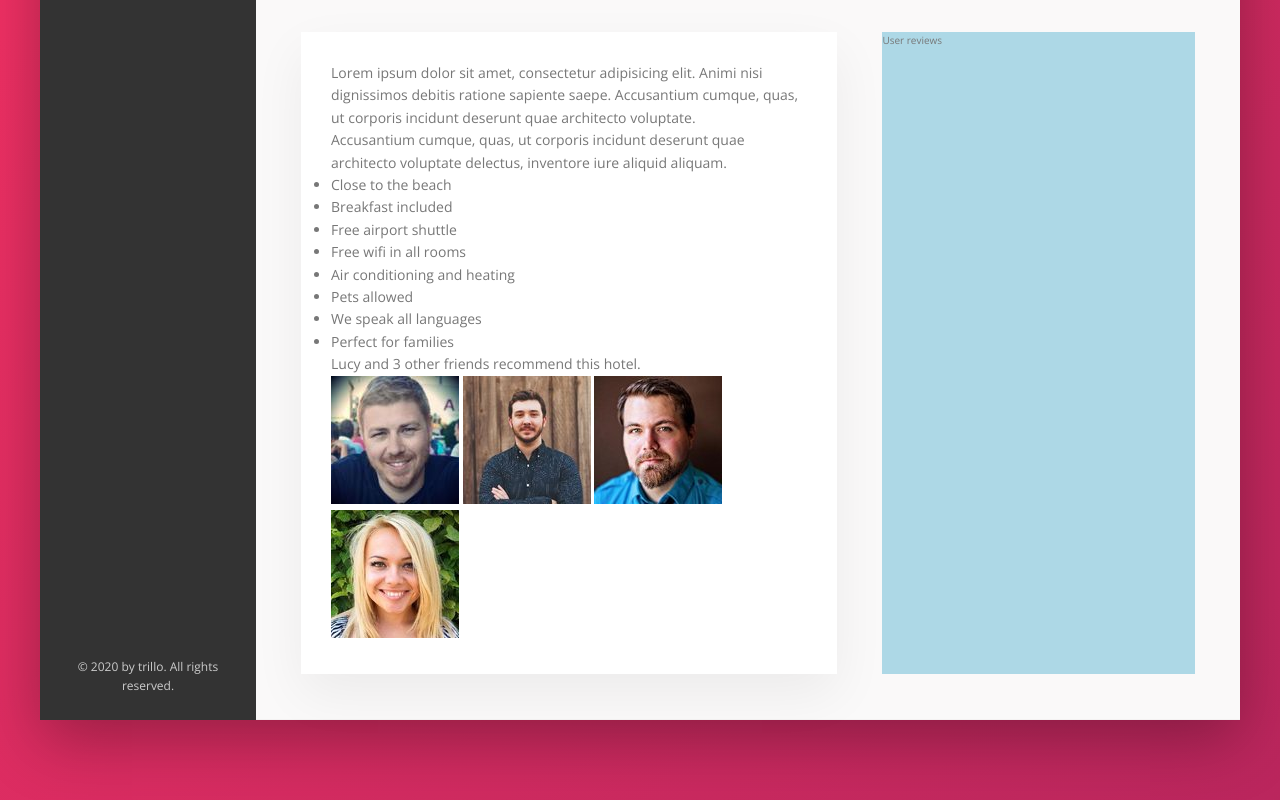
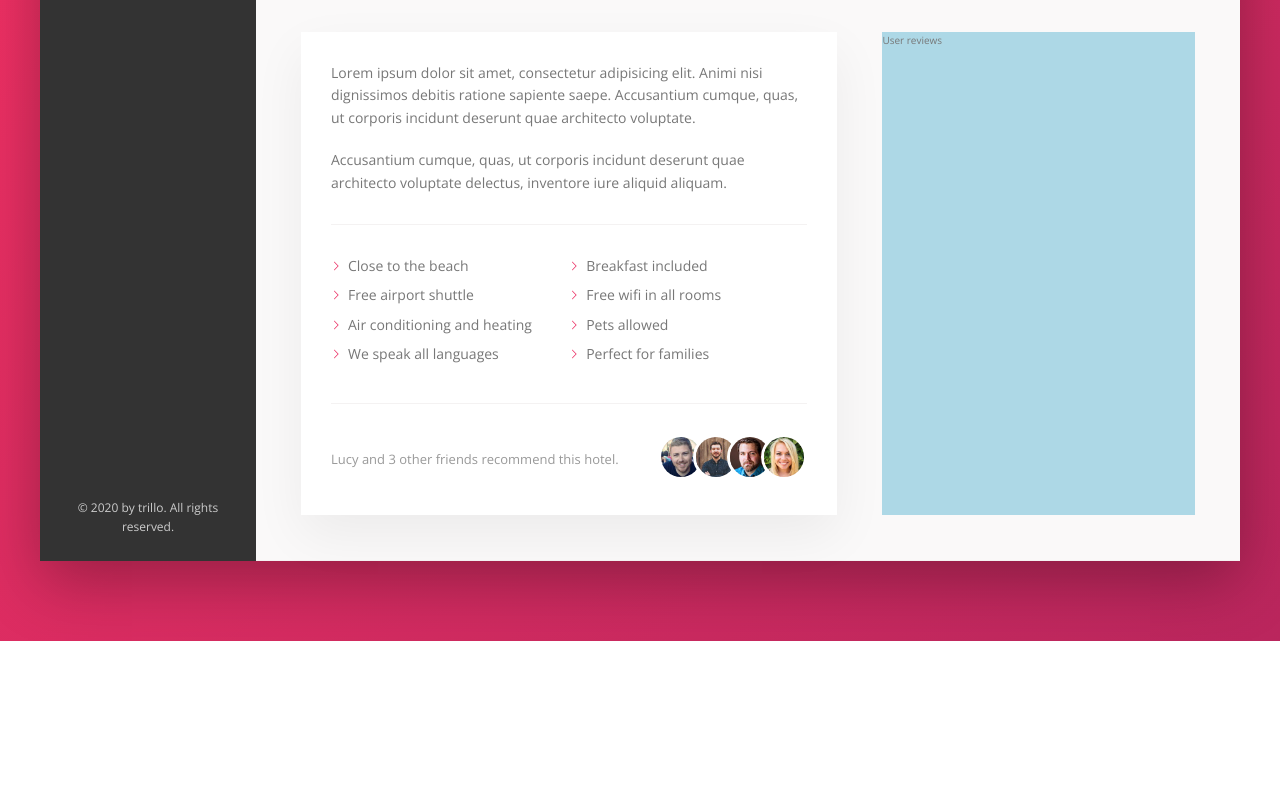
Before and after one commit to DaseulChun/trillo, a website: page index.html in a window 1280 px wide. Shown: the part 619-1419 px from the top of the page. After the commit the page ends 1260 px from the top, so only its background shows below. Drawn offline with nearby package versions, Linux system fonts and the light colour scheme.

Commit message:
Complete the Description Section -- last-of-type, flex-wrap, mask-image, box-sizing: content-box

```diff
--- a/sass/_components.scss
+++ b/sass/_components.scss
@@ -307,3 +307,78 @@
     box-shadow: none;
   }
 }
+
+/////////////////////////////////
+// PARAGRAPH
+
+.paragraph:not(:last-of-type) {
+  margin-bottom: 2rem;
+}
+
+
+
+/////////////////////////////////
+// LIST
+
+.list {
+  list-style: none;
+  margin: 3rem 0;
+  padding: 3rem 0;
+  border-top: var(--line);
+  border-bottom: var(--line);
+
+  display: flex;
+  flex-wrap: wrap;
+
+  &__item {
+    flex: 0 0 50%;
+    margin-bottom: .7rem;
+  }
+
+  &__item::before {
+    content: "";
+    display: inline-block;
+    height: 1rem;
+    width: 1rem;
+    margin-right: .7rem;
+
+    // Older browsers
+    // background-image: url('../img/chevron-thin-right.svg');
+    // background-size: cover;
+
+    // Newer browsers - masks
+    background-color: var(--color-primary);
+    -webkit-mask-image: url('../img/chevron-thin-right.svg');
+    -webkit-mask-size: cover;
+    mask-image: url('../img/chevron-thin-right.svg');
+    mask-size: cover;
+  }
+}
+
+
+/////////////////////////////////
+// RECOMMEND
+
+.recommend {
+  font-size: 1.3rem;
+  color: var(--color-grey-dark-3);
+
+  display: flex;
+  align-items: center;
+
+  &__count {
+    margin-right: auto;
+  }
+
+  &__photo {
+    box-sizing: content-box;
+    height: 4rem;
+    width: 4rem;
+    border-radius: 50%;
+    border: 3px solid #fff;
+
+    &:not(:last-child) {
+      margin-right: -1.5rem;
+    }
+  }
+}
```
Also changed, not shown: css/style.css.
